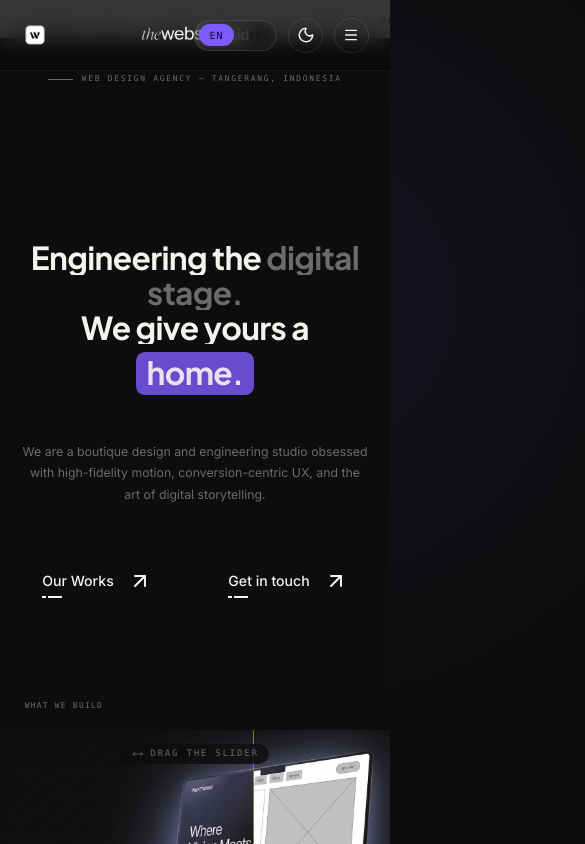
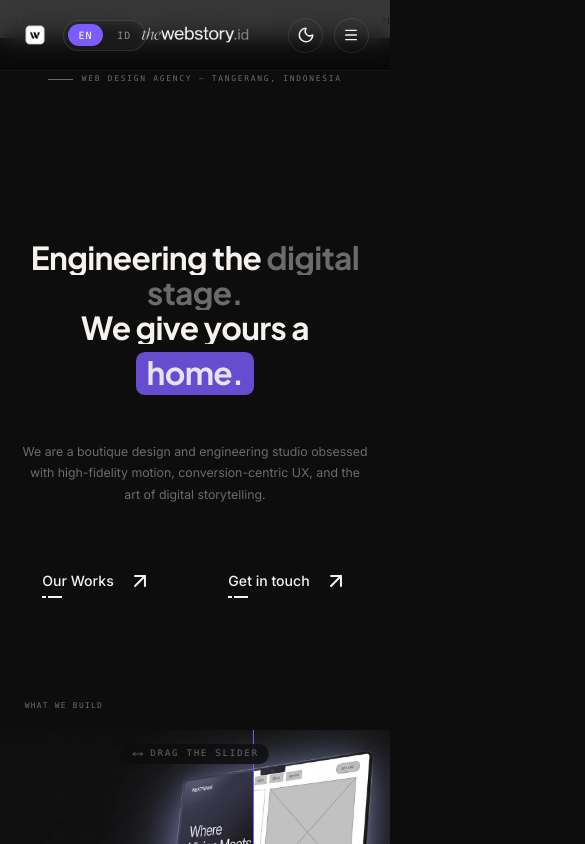
Before and after one commit to yabestheodorus/thewebstory-landing-page, a Next.js app: page /en in a window 390 px wide. Shown: the top 844 px of the page, 585 px wide, since content can reach past the window. Built offline with nearby package versions, Linux system fonts and the light colour scheme.

Commit message:
fix navbar on phone dimension

```diff
--- a/app/[lang]/layout.tsx
+++ b/app/[lang]/layout.tsx
@@ -54,7 +54,7 @@ export default async function RootLayout({
     <html
       lang={lang}
       suppressHydrationWarning
-      className={` ${plusJakartaSans.variable} ${inter.variable} h-full antialiased`}
+      className={` ${plusJakartaSans.variable} ${inter.variable} h-full antialiased `}
     >
       <body className="relative w-full overflow-x-hidden h-full overflow-y-auto ">
         <ThemeProvider attribute="class" defaultTheme="dark" enableSystem={false}>
--- a/app/[lang]/page.tsx
+++ b/app/[lang]/page.tsx
@@ -14,7 +14,7 @@ export default async function Home({
   const dict = await getDictionary(lang as any);
 
   return (
-    <main className="relative bg-off dark:bg-zinc-950 min-h-screen">
+    <main className="relative bg-off dark:bg-zinc-950 min-h-screen overflow-x-hidden">
       <BackgroundGlow />
       <HeroSection lang={lang} dict={dict.hero} />
       <StatementSection dict={dict.statement} />
--- a/components/LanguageToggle.tsx
+++ b/components/LanguageToggle.tsx
@@ -26,7 +26,7 @@ export default function LanguageToggle({ currentLang }: { currentLang: string })
           onClick={() => toggleLanguage(lang)}
           className={`
             relative px-3 py-1 rounded-full text-[10px] font-mono tracking-widest uppercase transition-colors duration-300
-            ${currentLang === lang ? 'text-off' : 'text-ink/60 dark:text-off/60 hover:text-ink dark:hover:text-off'}
+            ${currentLang === lang ? 'text-off dark:text-white' : 'text-ink/60 dark:text-white/50 hover:text-ink dark:hover:text-white'}
           `}
         >
           {currentLang === lang && (
--- a/components/Navbar.tsx
+++ b/components/Navbar.tsx
@@ -20,8 +20,8 @@ const Navbar = ({ lang = 'en', dict }: NavbarProps) => {
     <nav className="fixed top-0 w-full bg-off/80 dark:bg-zinc-950/80 backdrop-blur-md border-b border-ink/5 z-50">
       <div className="relative w-full py-5 px-6 md:px-10 flex justify-between items-center h-20 max-w-360 mx-auto">
 
-        {/* Left: Icon */}
-        <div className="flex-1 flex items-center">
+        {/* Left: Icon + Language Toggle */}
+        <div className="flex-1 flex items-center gap-4">
           <Link href={`/${lang}`}>
             <img
               src="/images/icon.png"
@@ -29,6 +29,7 @@ const Navbar = ({ lang = 'en', dict }: NavbarProps) => {
               className="w-8 md:w-10 h-auto object-contain brightness-110 dark:invert-0 invert"
             />
           </Link>
+          <LanguageToggle currentLang={lang} />
         </div>
 
         {/* Center: Logo — pointer-events-none on wrapper so it never blocks sibling clicks */}
@@ -59,7 +60,6 @@ const Navbar = ({ lang = 'en', dict }: NavbarProps) => {
             ))}
           </ul>
 
-          <LanguageToggle currentLang={lang} />
           <ThemeToggle />
           <MobileMenu navLinks={navLinks} />
         </div>
```
Also changed, not shown: 2 other files (tests, documents, lock files or other folders).
